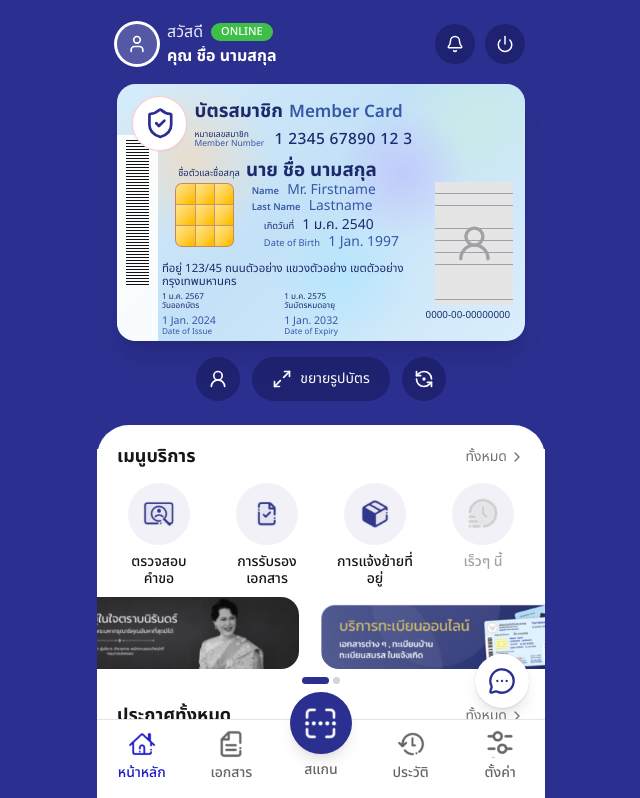
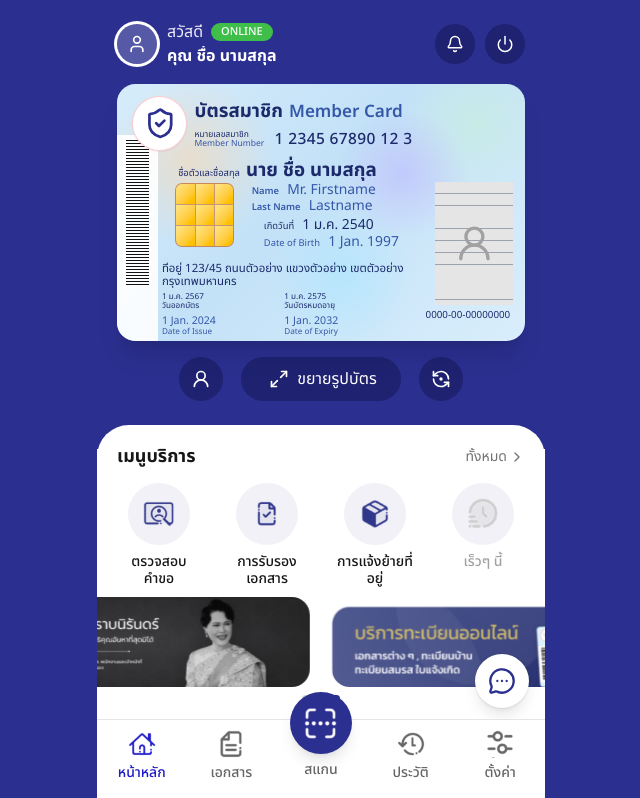
Before and after one commit to Jantories/jantorieq, a Next.js app: page / in a window 1280 px wide. Shown: the top 798 px of the page, without its empty margins (319-959 px from the left). Built offline with nearby package versions, Linux system fonts and the light colour scheme.

Commit message:
Make banner carousel loop rightward continuously and match card action buttons

```diff
--- a/components/app/banner-carousel.tsx
+++ b/components/app/banner-carousel.tsx
@@ -6,113 +6,118 @@ import { banners } from '@/lib/app-content'
 const SLIDE_GAP = 22
 const AUTO_SLIDE_MS = 5000
 const SLIDE_DURATION_MS = 1600
+const SWIPE_THRESHOLD = 50
+const DRAG_START_PX = 6
+const SLIDE_STEP = `(80% + ${SLIDE_GAP}px)`
+const VISIBLE_RANGE = [-2, -1, 0, 1, 2]
 
-const easeInOutSine = (t: number) => -(Math.cos(Math.PI * t) - 1) / 2
+const wrap = (i: number) => ((i % banners.length) + banners.length) % banners.length
 
 export function BannerCarousel({ onAction }: { onAction: (msg: string) => void }) {
-  const [index, setIndex] = useState(0)
-  const trackRef = useRef<HTMLDivElement>(null)
-  const frameRef = useRef<number | null>(null)
+  // `position` only ever grows during autoplay, so the track keeps travelling right and never rewinds.
+  const [position, setPosition] = useState(0)
+  const [dragX, setDragX] = useState(0)
+  const [dragging, setDragging] = useState(false)
+  const containerRef = useRef<HTMLDivElement>(null)
+  const startXRef = useRef(0)
+  const movedRef = useRef(false)
 
-  function slideWidth() {
-    const first = trackRef.current?.firstElementChild as HTMLElement | null
-    return first ? first.offsetWidth + SLIDE_GAP : 1
+  const activeDot = wrap(position)
+
+  useEffect(() => {
+    if (dragging) return
+    const timer = setTimeout(() => setPosition((p) => p + 1), AUTO_SLIDE_MS)
+    return () => clearTimeout(timer)
+  }, [position, dragging])
+
+  function handlePointerDown(e: React.PointerEvent) {
+    startXRef.current = e.clientX
+    movedRef.current = false
+    setDragging(true)
+    setDragX(0)
   }
 
-  function handleScroll() {
-    const el = trackRef.current
-    if (!el) return
-    setIndex(Math.round(el.scrollLeft / slideWidth()) % banners.length)
+  function handlePointerMove(e: React.PointerEvent) {
+    if (!dragging) return
+    const dx = e.clientX - startXRef.current
+    if (!movedRef.current && Math.abs(dx) > DRAG_START_PX) {
+      movedRef.current = true
+      containerRef.current?.setPointerCapture(e.pointerId)
+    }
+    if (movedRef.current) setDragX(dx)
   }
 
-  function stopAnimation() {
-    if (frameRef.current !== null) cancelAnimationFrame(frameRef.current)
-    frameRef.current = null
-    if (trackRef.current) trackRef.current.style.scrollSnapType = ''
+  function handlePointerEnd() {
+    if (!dragging) return
+    setDragging(false)
+    if (dragX <= -SWIPE_THRESHOLD) setPosition((p) => p + 1)
+    else if (dragX >= SWIPE_THRESHOLD) setPosition((p) => p - 1)
+    setDragX(0)
   }
 
-  function goTo(position: number) {
-    const el = trackRef.current
-    if (!el) return
-    stopAnimation()
-    const from = el.scrollLeft
-    const to = position * slideWidth()
-    if (from === to) return
-    el.style.scrollSnapType = 'none'
-    const start = performance.now()
-    const step = (now: number) => {
-      const t = Math.min(1, (now - start) / SLIDE_DURATION_MS)
-      el.scrollLeft = from + (to - from) * easeInOutSine(t)
-      if (t < 1) {
-        frameRef.current = requestAnimationFrame(step)
-        return
+  function goToDot(i: number) {
+    const forwardSteps = (i - activeDot + banners.length) % banners.length
+    if (forwardSteps > 0) setPosition((p) => p + forwardSteps)
   }
-      frameRef.current = null
-      // Landed on the trailing clone of the first slide: jump back to the real one unseen.
-      if (position >= banners.length) el.scrollLeft = (position - banners.length) * slideWidth()
-      el.style.scrollSnapType = ''
-    }
-    frameRef.current = requestAnimationFrame(step)
-  }
-
-  useEffect(() => {
-    const timer = setTimeout(() => {
-      const el = trackRef.current
-      if (!el) return
-      let current = Math.round(el.scrollLeft / slideWidth())
-      if (current >= banners.length) {
-        current -= banners.length
-        el.style.scrollSnapType = 'none'
-        el.scrollLeft = current * slideWidth()
-        el.style.scrollSnapType = ''
-      }
-      goTo(current + 1)
-    }, AUTO_SLIDE_MS)
-    return () => clearTimeout(timer)
-  }, [index])
-
-  useEffect(() => stopAnimation, [])
 
   return (
     <section aria-label="แบนเนอร์" className="mt-2.5">
       <div
-        ref={trackRef}
-        onScroll={handleScroll}
-        onPointerDown={stopAnimation}
-        onWheel={stopAnimation}
-        style={{ columnGap: SLIDE_GAP }}
-        className="flex snap-x snap-mandatory items-start overflow-x-auto px-[10%] [scrollbar-width:none] [&::-webkit-scrollbar]:hidden"
+        ref={containerRef}
+        onPointerDown={handlePointerDown}
+        onPointerMove={handlePointerMove}
+        onPointerUp={handlePointerEnd}
+        onPointerCancel={handlePointerEnd}
+        className="relative overflow-hidden [touch-action:pan-y]"
       >
-        {[...banners, banners[0]].map((b, i) => (
+        <div
+          className="relative w-full"
+          style={{
+            aspectRatio: '5 / 1',
+            transform: `translateX(calc(${-position} * ${SLIDE_STEP} + ${dragX}px))`,
+            transition: dragging
+              ? 'none'
+              : `transform ${SLIDE_DURATION_MS}ms cubic-bezier(0.37, 0, 0.63, 1)`,
+          }}
+        >
+          {VISIBLE_RANGE.map((offset) => {
+            const slot = position + offset
+            const b = banners[wrap(slot)]
+            const isCurrent = offset === 0
+            return (
               <button
-            key={`${b.src}-${i}`}
+                key={slot}
                 type="button"
-            onClick={() => onAction(b.title)}
+                onClick={() => {
+                  if (!movedRef.current) onAction(b.title)
+                }}
                 aria-label={b.title}
-            aria-hidden={i === banners.length}
-            tabIndex={i === banners.length ? -1 : 0}
-            className="block w-[80%] shrink-0 snap-center"
+                tabIndex={isCurrent ? 0 : -1}
+                className="absolute top-0 block w-[80%]"
+                style={{ left: `calc(10% + ${slot} * ${SLIDE_STEP})` }}
               >
                 <span className="block aspect-[4/1] w-full overflow-hidden rounded-2xl">
                   <img
                     src={b.src}
                     alt=""
                     draggable={false}
-                className="block size-full object-cover"
+                    className="block size-full select-none object-cover"
                   />
                 </span>
               </button>
-        ))}
+            )
+          })}
+        </div>
       </div>
       <div className="mt-2 flex justify-center gap-1">
         {banners.map((b, i) => (
           <button
             key={b.src}
             type="button"
-            onClick={() => goTo(i)}
+            onClick={() => goToDot(i)}
             aria-label={`แบนเนอร์ที่ ${i + 1}`}
-            aria-current={i === index}
-            className={`h-[7px] rounded-full transition-all ${i === index ? 'w-[27px] bg-brand' : 'w-[7px] bg-neutral-300'}`}
+            aria-current={i === activeDot}
+            className={`h-[7px] rounded-full transition-all ${i === activeDot ? 'w-[27px] bg-brand' : 'w-[7px] bg-neutral-300'}`}
           />
         ))}
       </div>
--- a/components/app/hero-card.tsx
+++ b/components/app/hero-card.tsx
@@ -213,14 +213,14 @@ export function HeroCard({ photo, onPickPhoto, onOpenInfo, onAction }: Props) {
       <input ref={bgRef} type="file" accept="image/*" className="sr-only" onChange={handleBackground} />
 
       {renderCard(undefined, true)}
-      <div className="mt-4 flex items-center justify-center gap-3">
+      <div className="mt-4 flex items-center justify-center gap-[18px]">
         <button type="button" onClick={onOpenInfo} aria-label={card.infoLabel} className={circleBtn}>
           <UserRound className="size-5" />
         </button>
         <button
           type="button"
           onClick={() => setExpanded(true)}
-          className="flex h-11 items-center gap-2 rounded-full bg-brand-dark px-5 text-sm text-white transition hover:bg-brand-dark/80 active:scale-95"
+          className="flex h-11 items-center gap-2 rounded-full bg-brand-dark pl-7 pr-6 text-base text-white transition hover:bg-brand-dark/80 active:scale-95"
         >
           <Maximize2 className="size-5" />
           <span>{card.expandLabel}</span>
```
Lines whose indentation alone changed are shown as unchanged.
